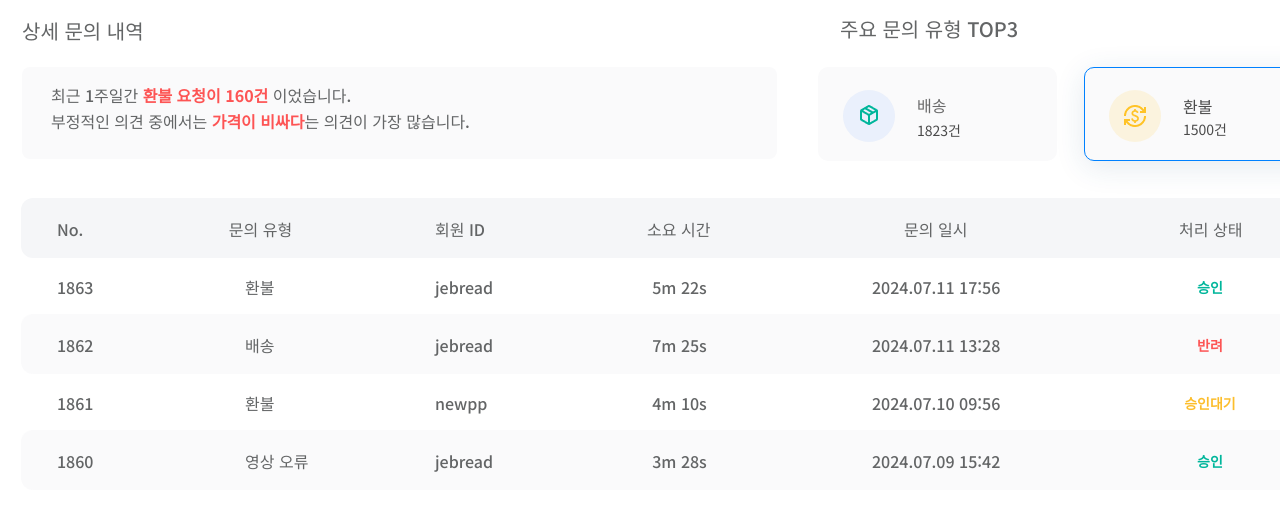
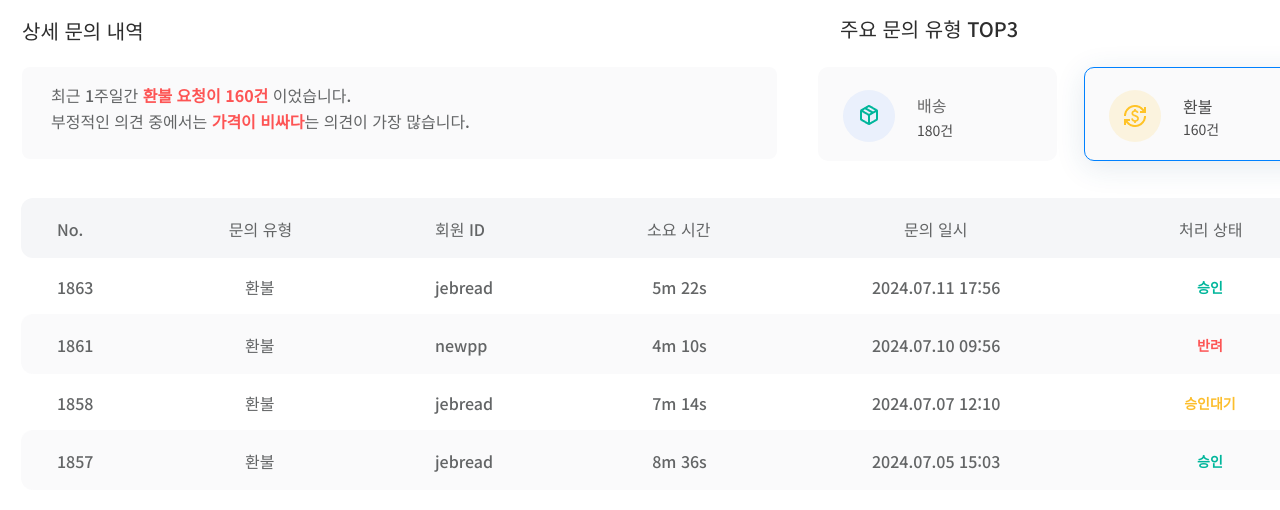
Before and after one commit to JeBread/welcome, a Next.js app in the folder welcome/: page /bottomTest in a window 1280 px wide. Shown: the top 510 px of the page. Built offline with nearby package versions, Linux system fonts and the light colour scheme.

Commit message:
style: bottom component 스타일 변경

```diff
--- a/welcome/src/components/bottom.tsx
+++ b/welcome/src/components/bottom.tsx
@@ -1,49 +1,126 @@
 import React from 'react';
+import Image from 'next/image';
+// import {useState} from 'react';
 
 // export default function Bottom({item}: {item: any}) {
 // 	return <div className='bg-gray-200 p-2'>{item}</div>;
 // }
 
 export default function Bottom(item: any) {
-	const inquiryList = [
+	interface aiReport {
+		inquiryType: string;
+		contents: string;
+	}
+
+	const aiReportList: aiReport[] = [
 		{
-			inquiryNo: '1863',
+			inquiryType: '배송',
+			contents: '배송이 늦다.',
+		},
+		{
+			inquiryType: '환불',
+			contents: '가격이 비싸다.',
+		},
+		{
+			inquiryType: '영상 오류',
+			contents: '영상이 재생되지 않습니다.',
+		},
+	];
+
+	interface Inquiry {
+		inquiryNo: number;
+		inquiryType: string;
+		memberID: string;
+		spanTime: string;
+		inquiryDate: string;
+		inquiryStatus: string;
+	}
+
+	const inquiryList: Inquiry[] = [
+		{
+			inquiryNo: 1864,
+			inquiryType: '배송',
+			memberID: 'newpp',
+			spanTime: '6m 51s',
+			inquiryDate: '2024.07.12 14:03',
+			inquiryStatus: '승인대기',
+		},
+		{
+			inquiryNo: 1863,
 			inquiryType: '환불',
 			memberID: 'jebread',
-			requiredTime: '5m 22s',
+			spanTime: '5m 22s',
 			inquiryDate: '2024.07.11 17:56',
 			inquiryStatus: '승인',
 		},
 		{
-			inquiryNo: '1862',
+			inquiryNo: 1862,
 			inquiryType: '배송',
 			memberID: 'jebread',
-			requiredTime: '7m 25s',
+			spanTime: '7m 25s',
 			inquiryDate: '2024.07.11 13:28',
 			inquiryStatus: '반려',
 		},
 		{
-			inquiryNo: '1861',
+			inquiryNo: 1861,
 			inquiryType: '환불',
 			memberID: 'newpp',
-			requiredTime: '4m 10s',
+			spanTime: '4m 10s',
 			inquiryDate: '2024.07.10 09:56',
+			inquiryStatus: '반려',
+		},
+		{
+			inquiryNo: 1860,
+			inquiryType: '영상 오류',
+			memberID: 'jebread',
+			spanTime: '3m 28s',
+			inquiryDate: '2024.07.09 15:42',
+			inquiryStatus: '승인',
+		},
+		{
+			inquiryNo: 1859,
+			inquiryType: '배송',
+			memberID: 'newpp',
+			spanTime: '2m 10s',
+			inquiryDate: '2024.07.08 16:10',
+			inquiryStatus: '승인',
+		},
+		{
+			inquiryNo: 1858,
+			inquiryType: '환불',
+			memberID: 'jebread',
+			spanTime: '7m 14s',
+			inquiryDate: '2024.07.07 12:10',
 			inquiryStatus: '승인대기',
 		},
 		{
-			inquiryNo: '1860',
-			inquiryType: '영상 오류',
+			inquiryNo: 1857,
+			inquiryType: '환불',
 			memberID: 'jebread',
-			requiredTime: '3m 28s',
-			inquiryDate: '2024.07.09 15:42',
+			spanTime: '8m 36s',
+			inquiryDate: '2024.07.05 15:03',
 			inquiryStatus: '승인',
 		},
 	];
+	// 주요 문의 유형 TOP3
+	// const [top3NqryList, setTop3NqryList] = useState<Inquiry[]>([]);
+	// const [selectedNqryType, setSelectedNqryType] = useState<string>(''); // 선택된 문의 유형
+	// const [selectedTotalNqry, setSelectedTotalNqry] = useState<number>(0); // 선택된 문의 유형의 총 건수
+	// const [selectedNqryReport, setSelectedNqryReport] = useState<string>(''); // 선택된 문의 유형의 AI분석
+
+	// 주요 문의 유형 TOP3 버튼을 눌렀을 때 해당 문의 유형에 테두리 색상이 변경되어야 하고
+	// 그림자가 나타나야 합니다.
+	// 또한, 아래의 리스트는 해당 문의 유형에 대한 리스트를 보여주어야 합니다.
+	// 또한, 좌측의 AI 분석 리포트에서 [해당 문의 유형]이 [해당 문의 유형의 건수] 로 변경되어야 하며,
+	// [해당 문의 유형의 AI 분석]이 나타나야 합니다.
+	// 아래의 리스트에서 처리상태 '승인'은 green, '반려'는 red, '승인대기'는 yellow으로 표시되어야 합니다.
+	// 상세 보기의 [보기] 버튼에 hover시 테두리와 텍스트 색상이 변경되어야 합니다. -> blue
+	//
 
 	return (
 		<div className='flex w-full flex-row justify-center bg-white'>
 			<div className='relative h-[507.5px] w-[1611px] bg-white'>
-				<div className='absolute left-[22px] top-[21px] w-[212px] text-xl font-medium leading-5 tracking-normal text-[#636566]'>
+				<div className='absolute left-[22px] top-[21px] w-[212px] text-xl font-medium leading-5 tracking-normal text-black'>
 					상세 문의 내역
 				</div>
 				<div className='absolute left-[22px] top-[199px] h-[290px] w-[1577px]'>
@@ -57,24 +134,24 @@ export default function Bottom(item: any) {
 											<div className='absolute left-0 top-0 h-[58px] w-[1577px]'>
 												<div className='relative -left-px -top-px h-[60px] w-[1569px] rounded-xl bg-[#f5f6f882]'>
 													<div className='absolute left-9 top-[19px] text-base font-medium leading-[normal] tracking-normal text-[#636566] '>
-														{inquiryList[3].inquiryNo}
+														{inquiryList[7].inquiryNo}
 													</div>
 													<div className='absolute left-56 top-[19px] text-center text-base font-medium leading-[normal] tracking-normal text-[#636566] '>
-														{inquiryList[3].inquiryType}
+														{inquiryList[7].inquiryType}
 													</div>
 													<div className='absolute left-[414px] top-[19px] w-[52px] text-base font-medium leading-[normal] tracking-normal text-[#636566] '>
-														{inquiryList[3].memberID}
+														{inquiryList[7].memberID}
 													</div>
 													<div className='absolute left-[626px] top-[19px] w-[65px] text-center text-base font-medium leading-[normal] tracking-normal text-[#636566] '>
-														{inquiryList[3].requiredTime}
+														{inquiryList[7].spanTime}
 													</div>
 													<div className='absolute left-[851px] top-[19px] text-center text-base font-medium leading-[normal] tracking-normal text-[#636566] '>
-														{inquiryList[3].inquiryDate}
+														{inquiryList[7].inquiryDate}
 													</div>
 												</div>
 											</div>
 											<div className='absolute left-[1157px] top-5 w-[62px] text-center text-sm font-bold leading-[normal] tracking-normal text-[#00b69b] '>
-												{inquiryList[3].inquiryStatus}
+												{inquiryList[7].inquiryStatus}
 											</div>
 										</div>
 									</div>
@@ -107,24 +184,24 @@ export default function Bottom(item: any) {
 											<div className='absolute left-0 top-0 h-[58px] w-[1577px]'>
 												<div className='relative -left-px -top-px h-[60px] w-[1569px] rounded-xl bg-white'>
 													<div className='absolute left-9 top-[19px] text-base font-medium leading-[normal] tracking-normal text-[#636566] '>
-														{inquiryList[0].inquiryNo}
+														{inquiryList[1].inquiryNo}
 													</div>
 													<div className='absolute left-56 top-[19px] text-center text-base font-medium leading-[normal] tracking-normal text-[#636566] '>
-														{inquiryList[0].inquiryType}
+														{inquiryList[1].inquiryType}
 													</div>
 													<div className='absolute left-[414px] top-[19px] w-[52px] text-base font-medium leading-[normal] tracking-normal text-[#636566] '>
-														{inquiryList[0].memberID}
+														{inquiryList[1].memberID}
 													</div>
 													<div className='absolute left-[626px] top-[19px] w-[65px] text-center text-base font-medium leading-[normal] tracking-normal text-[#636566] '>
-														{inquiryList[0].requiredTime}
+														{inquiryList[1].spanTime}
 													</div>
 													<div className='absolute left-[851px] top-[19px] text-center text-base font-medium leading-[normal] tracking-normal text-[#636566] '>
-														{inquiryList[0].inquiryDate}
+														{inquiryList[1].inquiryDate}
 													</div>
 												</div>
 											</div>
 											<div className='absolute left-[1157px] top-5 w-[62px] text-center text-sm font-bold leading-[normal] tracking-normal text-[#00b69b] '>
-												{inquiryList[0].inquiryStatus}
+												{inquiryList[1].inquiryStatus}
 											</div>
 										</div>
 									</div>
@@ -135,24 +212,24 @@ export default function Bottom(item: any) {
 											<div className='absolute left-0 top-0 h-[58px] w-[1577px]'>
 												<div className='relative -left-px -top-px h-[60px] w-[1569px] rounded-xl bg-[#f5f6f882]'>
 													<div className='absolute left-9 top-[19px] text-base font-medium leading-[normal] tracking-normal text-[#636566] '>
-														{inquiryList[1].inquiryNo}
+														{inquiryList[3].inquiryNo}
 													</div>
 													<div className='absolute left-56 top-[19px] text-center text-base font-medium leading-[normal] tracking-normal text-[#636566] '>
-														{inquiryList[1].inquiryType}
+														{inquiryList[3].inquiryType}
 													</div>
 													<div className='absolute left-[414px] top-[19px] w-[52px] text-base font-medium leading-[normal] tracking-normal text-[#636566] '>
-														{inquiryList[1].memberID}
+														{inquiryList[3].memberID}
 													</div>
 													<div className='absolute left-[626px] top-[19px] w-[65px] text-center text-base font-medium leading-[normal] tracking-normal text-[#636566] '>
-														{inquiryList[1].requiredTime}
+														{inquiryList[3].spanTime}
 													</div>
 													<div className='absolute left-[851px] top-[19px] text-center text-base font-medium leading-[normal] tracking-normal text-[#636566] '>
-														{inquiryList[1].inquiryDate}
+														{inquiryList[3].inquiryDate}
 													</div>
 												</div>
 											</div>
 											<div className='absolute left-[1157px] top-5 w-[62px] text-center text-sm font-bold leading-[normal] tracking-normal text-[#fd5454] '>
-												{inquiryList[1].inquiryStatus}
+												{inquiryList[3].inquiryStatus}
 											</div>
 										</div>
 									</div>
@@ -163,24 +240,24 @@ export default function Bottom(item: any) {
 											<div className='absolute left-0 top-0 h-[58px] w-[1577px]'>
 												<div className='relative -left-px -top-px h-[60px] w-[1569px] rounded-xl bg-white'>
 													<div className='absolute left-9 top-[19px] text-base font-medium leading-[normal] tracking-normal text-[#636566] '>
-														{inquiryList[2].inquiryNo}
+														{inquiryList[6].inquiryNo}
 													</div>
 													<div className='absolute left-56 top-[19px] text-center text-base font-medium leading-[normal] tracking-normal text-[#636566] '>
-														{inquiryList[2].inquiryType}
+														{inquiryList[6].inquiryType}
 													</div>
 													<div className='absolute left-[414px] top-[19px] w-[52px] text-base font-medium leading-[normal] tracking-normal text-[#636566] '>
-														{inquiryList[2].memberID}
+														{inquiryList[6].memberID}
 													</div>
 													<div className='absolute left-[626px] top-[19px] w-[65px] text-center text-base font-medium leading-[normal] tracking-normal text-[#636566] '>
-														{inquiryList[2].requiredTime}
+														{inquiryList[6].spanTime}
 													</div>
 													<div className='absolute left-[851px] top-[19px] text-center text-base font-medium leading-[normal] tracking-normal text-[#636566] '>
-														{inquiryList[2].inquiryDate}
+														{inquiryList[6].inquiryDate}
 													</div>
 												</div>
 											</div>
 											<div className='absolute left-[1157px] top-5 w-[62px] text-center text-sm font-bold leading-[normal] tracking-normal text-[#fcbe2d] '>
-												{inquiryList[2].inquiryStatus}
+												{inquiryList[6].inquiryStatus}
 											</div>
 										</div>
 									</div>
@@ -223,7 +300,7 @@ export default function Bottom(item: any) {
 						</span>
 					</p>
 				</div>
-				<div className='absolute left-[840px] top-[19px] w-[212px] text-xl font-medium leading-5 tracking-normal text-[#636566] '>
+				<div className='absolute left-[840px] top-[19px] w-[212px] text-xl font-medium leading-5 tracking-normal text-black '>
 					주요 문의 유형 TOP3
 				</div>
 				<div className='absolute left-[818px] top-[67px] h-[94px] w-[771px]'>
@@ -235,7 +312,7 @@ export default function Bottom(item: any) {
 										영상 오류
 									</div>
 									<div className='text-text absolute left-0 top-[26px] w-[47px] text-sm font-normal leading-[normal] tracking-normal opacity-70 '>
-										700건
+										70건
 									</div>
 								</div>
 							</div>
@@ -247,7 +324,7 @@ export default function Bottom(item: any) {
 									환불
 								</div>
 								<div className='text-text absolute left-0 top-[25px] w-[47px] text-sm font-normal leading-[normal] tracking-normal opacity-70 '>
-									1500건
+									160건
 								</div>
 							</div>
 							<div className='absolute left-6 top-[22px] size-[52px] rounded-[38px] bg-[#ffd56b33]' />
@@ -259,27 +336,33 @@ export default function Bottom(item: any) {
 										배송
 									</div>
 									<div className='text-text absolute left-0 top-[27px] w-[47px] text-sm font-normal leading-[normal] tracking-normal opacity-70 '>
-										1823건
+										180건
 									</div>
 								</div>
 							</div>
 							<div className='absolute left-[25px] top-[23px] size-[52px] rounded-[38px] bg-[#5b92ff1a]' />
 						</div>
 					</div>
-					<img
-						className='absolute left-[570px] top-[35px] size-7'
+					<Image
+						className='absolute left-[570px] top-[35px]'
 						alt='ErrorIcon'
 						src='/bottom/errorIcon.png'
+						width={28}
+						height={28}
 					/>
-					<img
-						className='absolute left-[305px] top-[37px] size-6'
+					<Image
+						className='absolute left-[305px] top-[37px]'
 						alt='refundIcon'
 						src='/bottom/refundIcon.png'
+						width={24}
+						height={24}
 					/>
-					<img
-						className='absolute left-[39px] top-9 size-6'
+					<Image
+						className='absolute left-[39px] top-9'
 						alt='deliveryIcon'
 						src='/bottom/deliveryIcon.png'
+						width={24}
+						height={24}
 					/>
 				</div>
 			</div>
```
